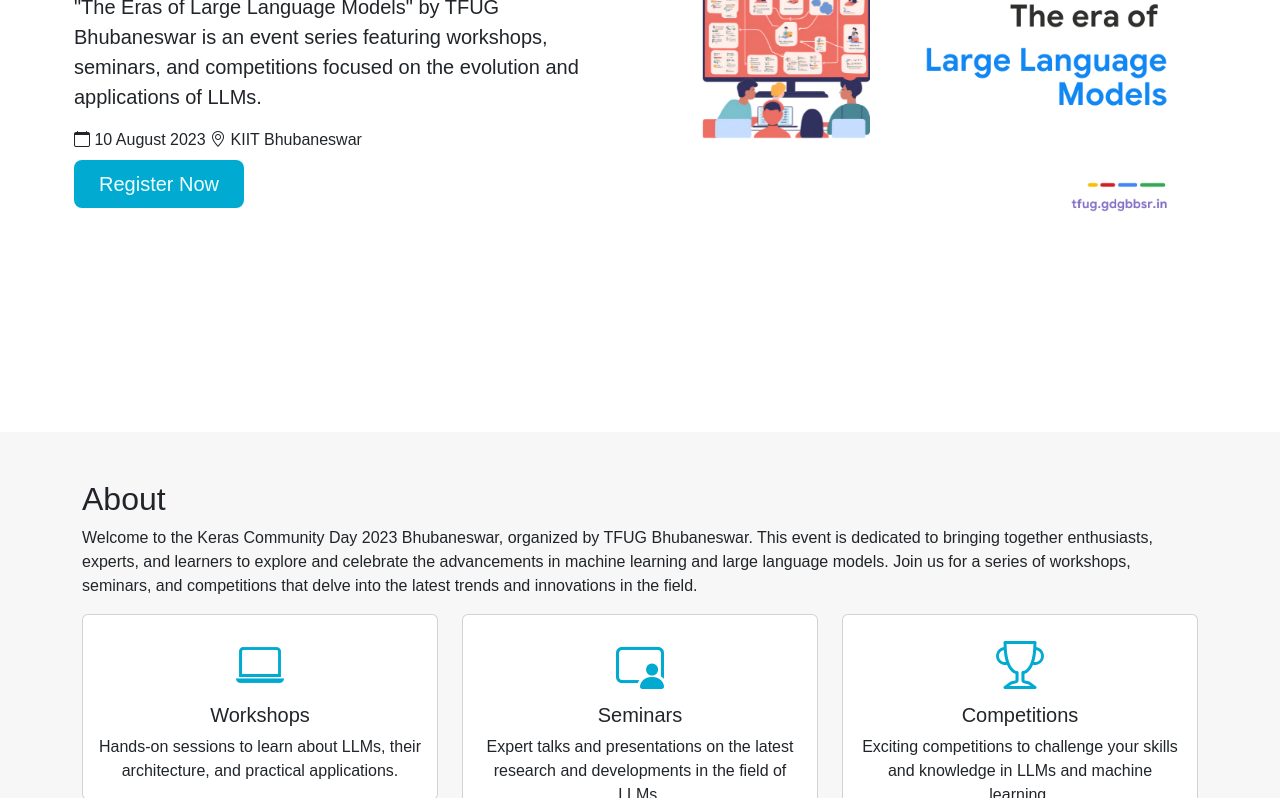
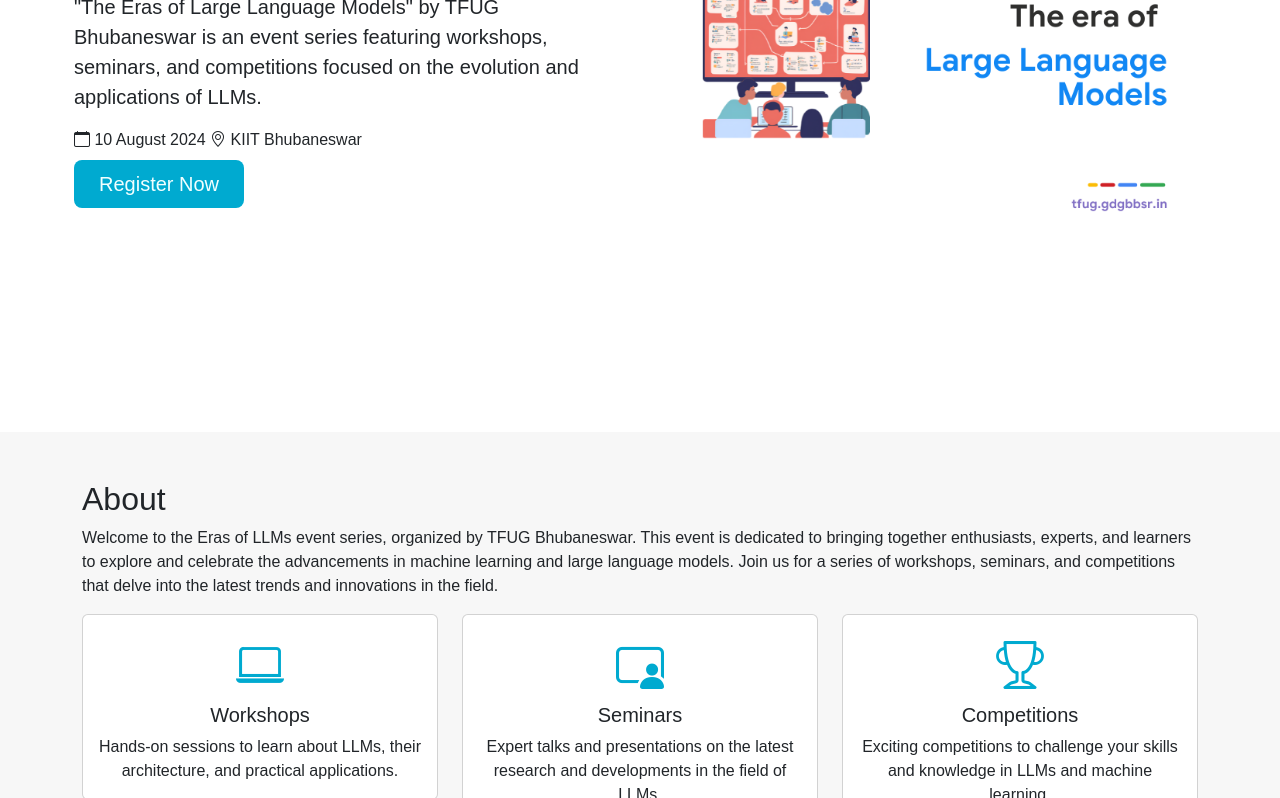
Before and after one commit to tfug-bbsr/tfugbbsr.github.io, a plain HTML site: page era-of-llms.html in a window 1280 px wide. Shown: the part 368-1166 px from the top of the page. Drawn offline with nearby package versions, Linux system fonts and the light colour scheme; a web font is replaced by a local one.

Commit message:
[fix]/typo

```diff
--- a/era-of-llms.html
+++ b/era-of-llms.html
@@ -61,7 +61,7 @@
             <h1 class="display-6 fw-bold lh-1 mb-3">The Eras of <br> <span style="color:#00aad0">Large Language Models</span></h1>
             <p class="lead">"The Eras of Large Language Models" by TFUG Bhubaneswar is an event series featuring workshops, seminars, and competitions focused on the evolution and applications of LLMs.</p>
             <div class="event-details">
-              <i class="bi bi-calendar"></i> 10 August 2023 <!-- Date with icon -->
+              <i class="bi bi-calendar"></i> 10 August 2024 <!-- Date with icon -->
               <i class="bi bi-geo-alt"></i> KIIT Bhubaneswar <!-- Location with icon -->
             </div>
             <div class="d-grid gap-2 d-md-flex justify-content-md-start py-2">
@@ -76,7 +76,7 @@
     <section id="about" class="py-5">
       <div class="container">
         <h2>About</h2>
-        <p>Welcome to the Keras Community Day 2023 Bhubaneswar, organized by TFUG Bhubaneswar. This event is dedicated to bringing together enthusiasts, experts, and learners to explore and celebrate the advancements in machine learning and large language models. Join us for a series of workshops, seminars, and competitions that delve into the latest trends and innovations in the field.</p>
+        <p>Welcome to the Eras of LLMs event series, organized by TFUG Bhubaneswar. This event is dedicated to bringing together enthusiasts, experts, and learners to explore and celebrate the advancements in machine learning and large language models. Join us for a series of workshops, seminars, and competitions that delve into the latest trends and innovations in the field.</p>
         <div class="row">
           <!-- Workshop Card -->
           <div class="col-md-4">
```
